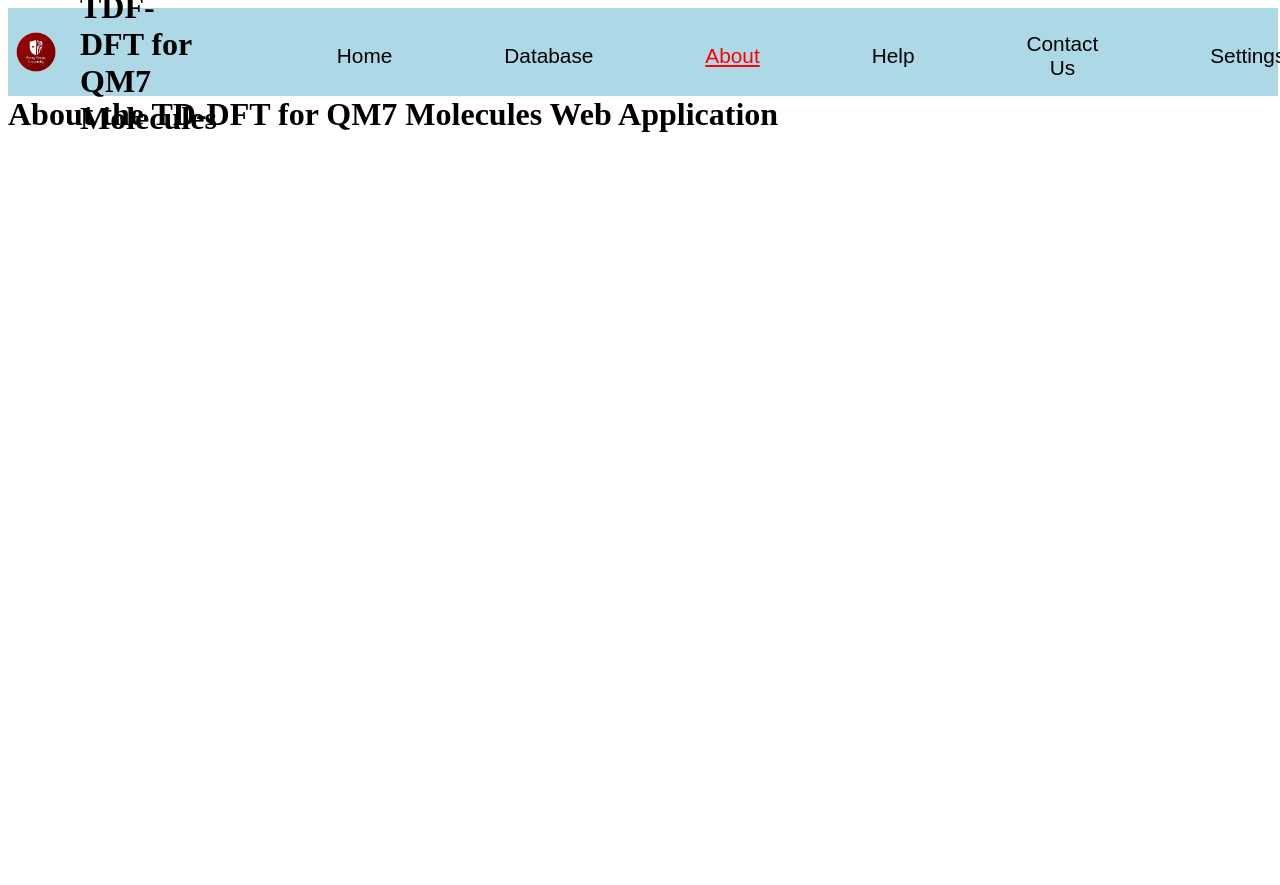
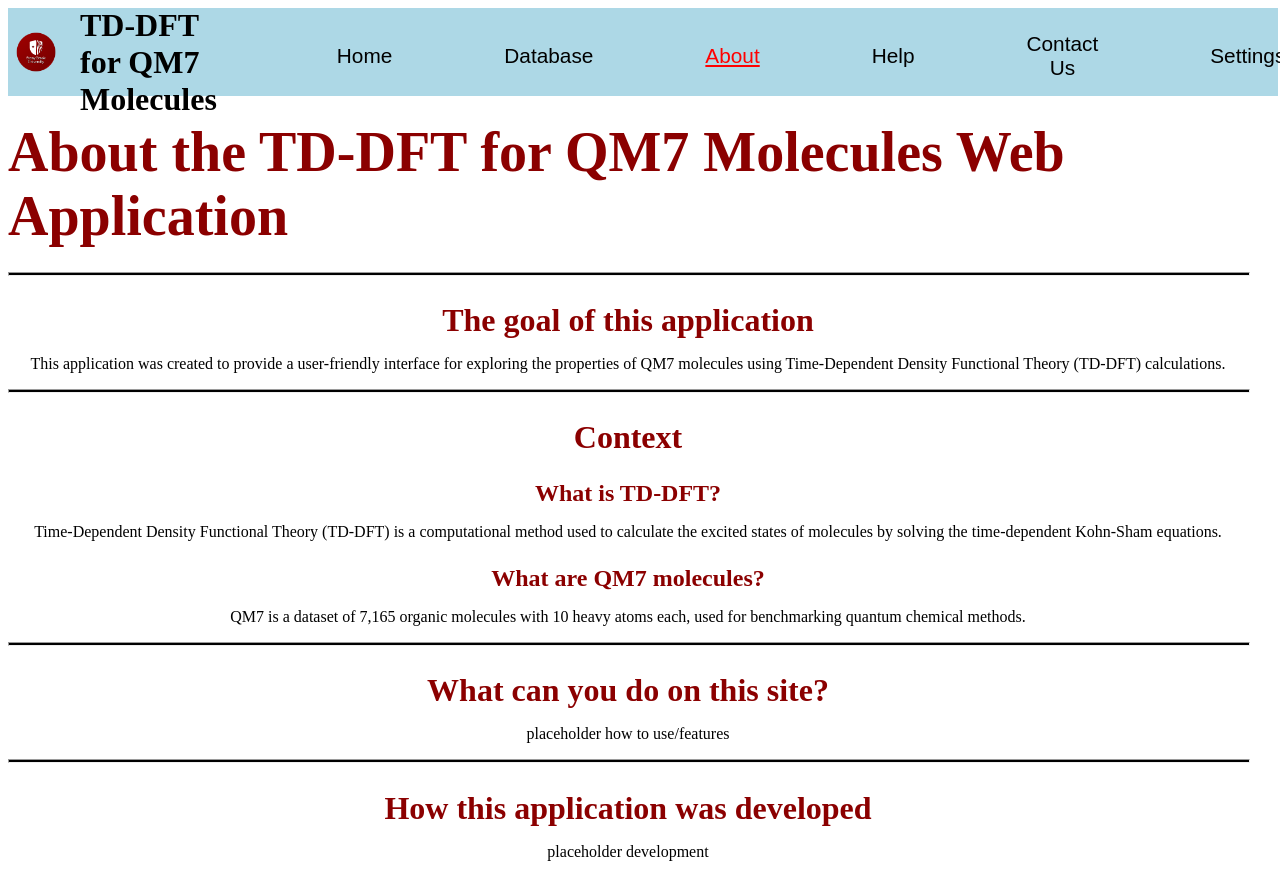
Before and after one commit to sjulian4/TD-DFT-for-QM7-Molecules, a React (Create React App) app in the folder user-interface/client/app/: page / in a window 1280 px wide. Both pictures are taken after a click on the button "About". Before the commit the page ends 800 px from the top, so only its background shows below. Built offline with nearby package versions, Linux system fonts and the light colour scheme.

Commit message:
setting up about page and other fixes

```diff
--- a/user-interface/client/app/src/components/aboutpage.js
+++ b/user-interface/client/app/src/components/aboutpage.js
@@ -1,10 +1,48 @@
 import React from 'react';
+import '../stylesheets/aboutpage.css';
 
 export default class AboutPage extends React.Component {
     render() {
         return (
             <div>
-                <h1>About the TD-DFT for QM7 Molecules Web Application</h1>
+                <h1 id="about-title">About the TD-DFT for QM7 Molecules Web Application</h1>
+
+                <hr />
+
+                <div>
+                    <h2 class="section-title">The goal of this application</h2>
+                    <p>This application was created to provide a user-friendly interface for exploring the properties of QM7 molecules using Time-Dependent Density Functional Theory (TD-DFT) calculations.</p>
+                </div>
+
+                <hr />
+
+                <div>
+                    <h2 class="section-title">Context</h2>
+
+                    <h3 class="subsection-title">What is TD-DFT?</h3>
+                    <p>Time-Dependent Density Functional Theory (TD-DFT) is a computational method used to calculate the excited states of molecules by solving the time-dependent Kohn-Sham equations.</p>
+
+                    <h3 class="subsection-title">What are QM7 molecules?</h3>
+                    <p>QM7 is a dataset of 7,165 organic molecules with 10 heavy atoms each, used for benchmarking quantum chemical methods.</p>
+                </div>
+
+                <hr />
+
+                <div>
+                    <h2 class="section-title">What can you do on this site?</h2>
+                    <p>placeholder how to use/features</p>
+
+                </div>
+
+                <hr />
+
+                <div>
+                    <h2 class="section-title">How this application was developed</h2>
+                    <p>placeholder development</p>
+
+                </div>
+
+
             </div>
         );
     }
--- a/user-interface/client/app/src/components/banner.js
+++ b/user-interface/client/app/src/components/banner.js
@@ -10,7 +10,7 @@ export default class Banner extends React.Component {
         return (
             <div id="banner-alignment">
                 <img src={sbu_logo} className="nav" alt="sbu-logo" style={{ width: "5vh", height: "5vh" }} onClick={() => this.props.toHomePage()}></img>
-                <h1 className="nav" onClick={this.props.toHomePage}>TDF-DFT for QM7 Molecules</h1>
+                <h1 className="nav" onClick={this.props.toHomePage}>TD-DFT for QM7 Molecules</h1>
                 <button type="button" className={this.props.page === "home_page" ? "selected" : "nav-buttons"} onClick={() => this.props.toHomePage()}>Home</button>
                 <button type="button" className={this.props.page === "database_page" ? "selected" : "nav-buttons"} onClick={() => this.props.toDatabasePage()}>Database</button>
                 <button type="button" className={this.props.page === "about_page" ? "selected" : "nav-buttons"} onClick={() => this.props.toAboutPage()}>About</button>
--- a/user-interface/client/app/src/components/contactuspage.js
+++ b/user-interface/client/app/src/components/contactuspage.js
@@ -34,8 +34,11 @@ export default class ContactUsPage extends React.Component {
     render() {
         return (
             <div>
-                <h1 id="contact-title">Contact Us</h1>
-                <p id="contact-description">If you have any questions or feedback about the TD-DFT for QM7 Molecules Web Application, please feel free to contact us.</p>
+                <div id="contact-header">
+                    <h1 id="contact-title">Contact Us</h1>
+                    <p id="contact-description">If you have any questions or feedback about the TD-DFT for QM7 Molecules Web Application, please feel free to contact us.</p>
+                </div>
+
                 <hr />
                 {this.contacts.map((contact, i) => {
                     return (
--- /dev/null
+++ b/user-interface/client/app/src/stylesheets/aboutpage.css
@@ -0,0 +1,38 @@
+#about-title {
+    display: flex;
+    flex-direction: column;
+    align-items: center;
+    font-size: 7vh;
+    font-weight: bold;
+    padding-top: 3vh;
+    margin-bottom: 3vh;
+    color: darkred;
+}
+
+.section-title {
+    display: flex;
+    flex-direction: column;
+    align-items: center;
+    font-size: 4vh;
+    font-weight: bold;
+    margin-bottom: 2vh;
+    color: darkred;
+}
+
+.subsection-title {
+    display: flex;
+    flex-direction: column;
+    align-items: center;
+    font-size: 3vh;
+    font-weight: bold;
+    margin-bottom: 2vh;
+    color: darkred;
+}
+
+p {
+    display: flex;
+    flex-direction: column;
+    align-items: center;
+    font-size: 2vh;
+    margin-bottom: 2vh;
+}
--- a/user-interface/client/app/src/stylesheets/contactuspage.css
+++ b/user-interface/client/app/src/stylesheets/contactuspage.css
@@ -1,8 +1,15 @@
+#contact-header {
+    display: flex;
+    flex-direction: column;
+    align-items: center;
+    margin-bottom: 3vh;
+}
+
 #contact-title {
     font-size: 7vh;
     font-weight: bold;
     margin-bottom: 3vh;
-    color: red;
+    color: darkred;
 }
 
 #contact-description {
--- a/user-interface/client/app/src/stylesheets/helppage.css
+++ b/user-interface/client/app/src/stylesheets/helppage.css
@@ -9,7 +9,7 @@
     font-size: 8vh;
     font-weight: bold;
     margin-bottom: 3vh;
-    color: red;
+    color: darkred;
 }
 
 #faq-description {
@@ -24,7 +24,7 @@ hr {
 .questions {
     font-size: 3vh;
     margin-bottom: 2vh;
-    color: red;
+    color: darkred;
 
 }
 
```
Also changed, not shown: 1 other file (tests, documents, lock files or other folders).
